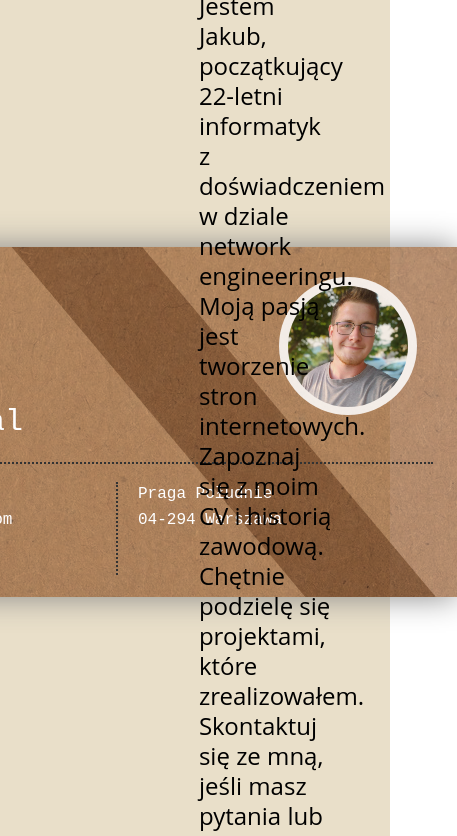
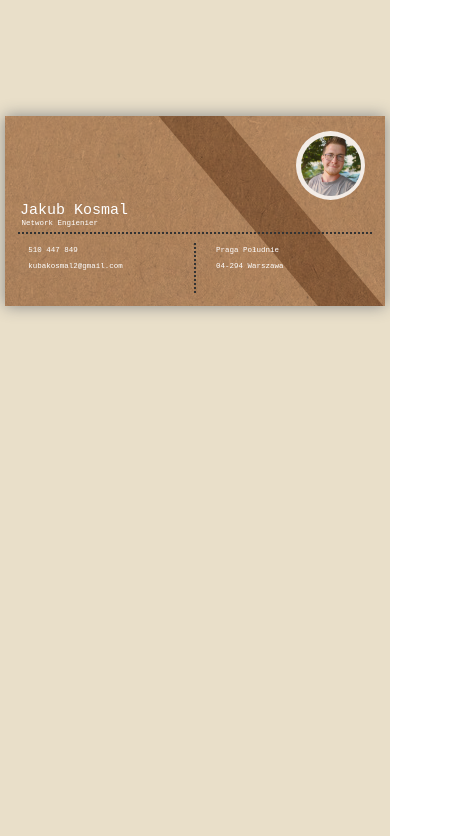
Before and after one commit to kubakosmal9/kubakosmal9, a Vue app: page / in a window 390 px wide. Shown: the top 836 px of the page, 457 px wide, since content can reach past the window. Built offline with nearby package versions, Linux system fonts and the light colour scheme.

Commit message:
Mpbile version of card animation
Added method that mesures screen in mobile and desktop version and calculate top or left value
Chenged px to em inside flip-card

```diff
--- a/src/assets/main.css
+++ b/src/assets/main.css
@@ -13,4 +13,5 @@ html, body {
   height: 100%;
   width: 100%;
   padding: 0px !important;
+  overflow-x: hidden;
 }
--- a/src/components/mainCard.vue
+++ b/src/components/mainCard.vue
@@ -1,5 +1,5 @@
 <template>
-    <div :style="{ left: this.style + 'px' }" :class="{ animation: leftAnimation}" class="flip-card" @click="flipCard">
+    <div :style="`${this.direction}${this.style}px`" :class="{ animation: animation}" class="flip-card" @click="flipCard">
         <div class="flip-card-inner" :class="{ flipped: isFlipped }">
             <div class="front">
                 <div class="image-cont">
@@ -41,37 +41,57 @@
 </template>
 
 <script>
+import { toHandlers } from 'vue';
+
     export default{
         name: 'main-card',
         data() {
             return {
                 isFlipped: true, // Flag to track the flipped state of the card
-                leftAnimation: false,
+                animation: false,
                 style: 10,
                 left: 0,
-                calculatedLeft: 0
+                top: 0,
+                direction: "left:"
             };
             },
         methods: {
         flipCard() {
             this.isFlipped = !this.isFlipped; // Toggle the flipped state on each click
         },
-        },
-        mounted() {
+        cardAnimation() {
             var containerWidth = document.querySelector('.home-cont').clientWidth;
-            this.left = containerWidth / 2
-            this.calculatedLeft = this.left *0.6
-            setTimeout(() => {
-                this.style = this.left
-            },100)
+            var containerHeight = document.querySelector('.home-cont').clientHeight;
+            var left = containerWidth / 2
+            var calculatedLeft = left *0.6
 
+            var containerHeight = document.querySelector('.home-cont').clientHeight;
+            var top = containerHeight/2
+            var calculatedTop = top/2
+            if (containerWidth <= 400) {
+                this.direction = "top:"
+                this.style = top
+                setTimeout(() => {
+                    this.animation = true
+                    this.style = calculatedTop
+                },1900)
+            } else {
+                setTimeout(() => {
+                    this.style = left
+                },100)
+                setTimeout(() => {
+                    this.style = calculatedLeft
+                    this.animation = true
+                },1900)
+            }
             setTimeout(() => {
                 this.isFlipped = false
             },1000)
-            setTimeout(() => {
-                this.style = this.calculatedLeft
-                this.leftAnimation = true
-            },1900)
+
+        }
+        },
+        mounted() {
+            this.cardAnimation()
         },
 
 }
@@ -79,11 +99,11 @@
 </script>
 
 <style scoped lang="scss">
-
 .flip-card{
-
+    font-size: 10px;
     background-color: transparent;
     top: 50%;
+    left: 50%;
     transform: translateX(-50%) translateY(-50%) !important;
     height: 350px;
     width: 680px;
@@ -91,7 +111,7 @@
     perspective: 1000px;
 }
 .animation{
-    transition: left 2s ease-in-out ;
+    transition: all 2s ease-in-out ;
 }
 .flip-card-inner{
     position: relative;
@@ -115,7 +135,7 @@
     align-items: center;
     position: absolute;
     text-align: left;
-    box-shadow: 0 0 30px rgb(136, 136, 136);
+    box-shadow: 0 0 3em rgb(136, 136, 136);
 
 }
 .back{
@@ -125,9 +145,9 @@
     .site-name{
         z-index: 5;
         position: absolute;
+        font-size: 1.5em;
         transform: translatey(80px);
-        letter-spacing: 5px;
-        font-size: 20px;
+        letter-spacing: 0.5em;
         font-family:'Courier New', Courier, monospace;
     }
     .qr-cont{
@@ -137,13 +157,13 @@
         flex-direction: column;
         justify-content: center;
         align-items: center;
-        width: 120px;
+        width: 12em;
         background-color: rgba(255, 255, 255, 0.5);
-        border-radius: 10px;
-            height: 120px;
+        border-radius: 1em;
+            height: 12em;
           .QR{
-            width: 100px;
-            height: 100px;
+            width: 10em;
+            height: 10em;
         }
     }
 
@@ -159,29 +179,29 @@
 }
 .card-cont-line{
     position: absolute;
-    width: 700px;
+    width: 70em;
     top: 30%;
     transform: rotate(50deg);
-    height: 100px;
+    height: 10em;
     opacity: 0.6;
     background-color: rgb(0, 0, 0);
-    right: -100px;
+    right: -10em;
 
 }
 .image-cont{
     position: absolute;
     opacity: 0.85;
     z-index: 10;
-    width: 120px;
-    height: 120px;
-    right: 40px;
-    padding: 9px;
-    top: 30px;
+    width: 12em;
+    height: 12em;
+    right: 4em;
+    padding: 0.9em;
+    top: 3em;
     border-radius: 50%;
     background-color: white;
 }
 .card-image{
-    width: 120px;
+    width: 12em;
     overflow: hidden;
     border-radius: 50%;
 }
@@ -189,19 +209,19 @@
     position: absolute;
     color: white;
     z-index: 5;
-    left: 30px;
+    left: 1em;
     height: 100%;
     transform: translateY(45%);
     width: 50%;
-    font-size: 30px;
+    font-size: 3em;
     font-family:'Courier New', Courier, monospace;
     .name-text{
         margin: 0px
     }
     .name-text1{
-        font-size: 13px;
+        font-size: 0.5em;
         margin: 0px;
-        margin-left: 3px;
+        margin-left: 0.2em;
     }
 }
 .bottom-cont{
@@ -214,13 +234,14 @@
     border-top: 2px dotted var(--blackColor);
     .bottom-side-cont{
         height: 70%;
-        margin-top: 18px;
+        margin-top: 1.8em;
         width: 50%;
         color: white;
         font-family:'Courier New', Courier, monospace;
     .text{
         margin-top: 3px;
         margin-bottom: 8px;
+        font-size: 1.5em;
     }
     }
     .right{
@@ -233,4 +254,15 @@
         margin-left: 10px;
     }
 }
+
+@media screen and (max-width: 400px) {
+
+    .flip-card{
+        font-size: 5px;
+        width: 380px;
+        height: 190px;
+        left: 50%;
+    }
+
+}
 </style>
--- a/src/views/homeView.vue
+++ b/src/views/homeView.vue
@@ -9,7 +9,7 @@ import mainCard from '../components/mainCard.vue';
 <div class="wrapper">
   <section id="home" class="home-cont">
     <main-card></main-card>
-    <main-description class='main-description'></main-description>
+    <!-- <main-description class='main-description'></main-description> -->
   </section>
   <section class="aboutView" id="about">
     <about-view></about-view>
```
